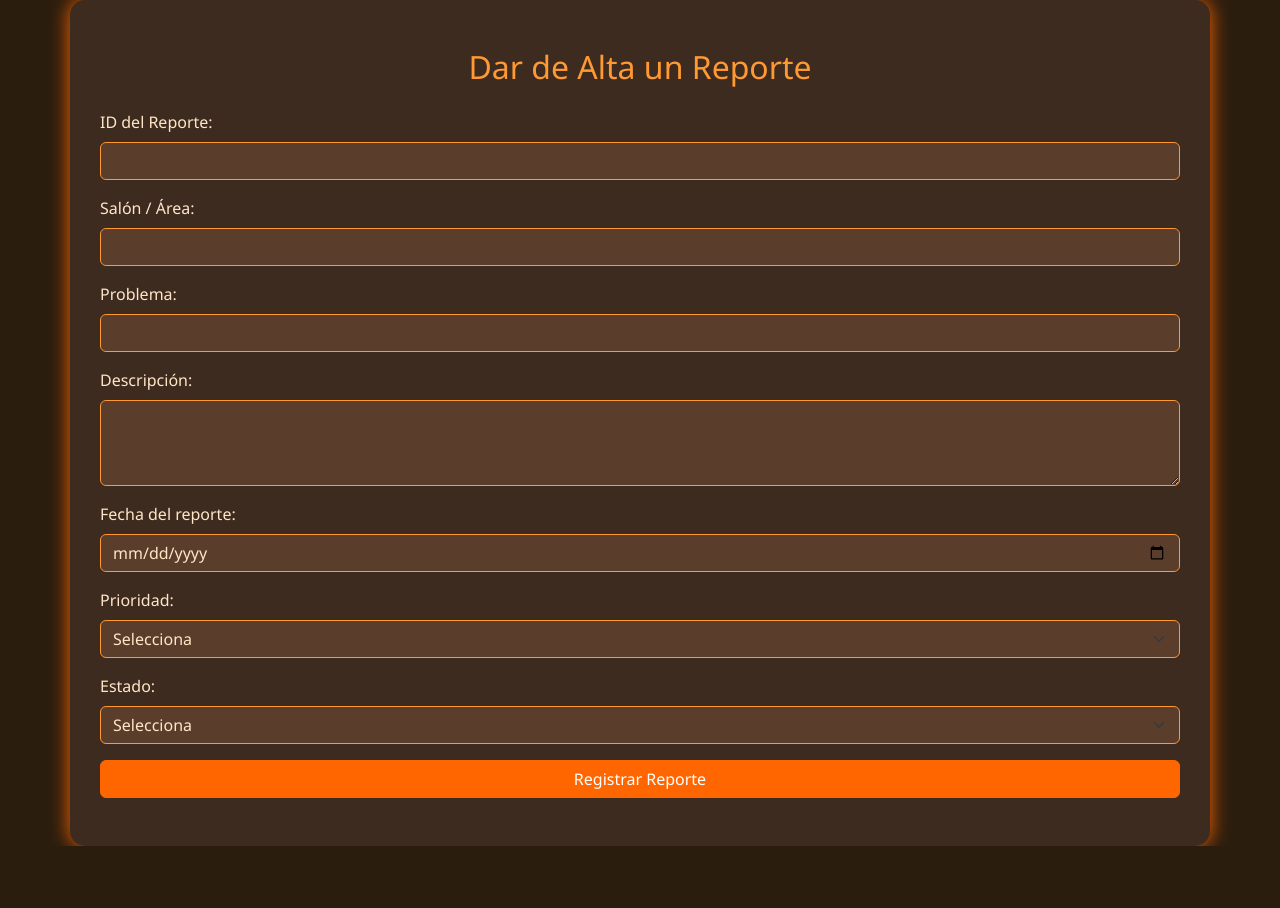
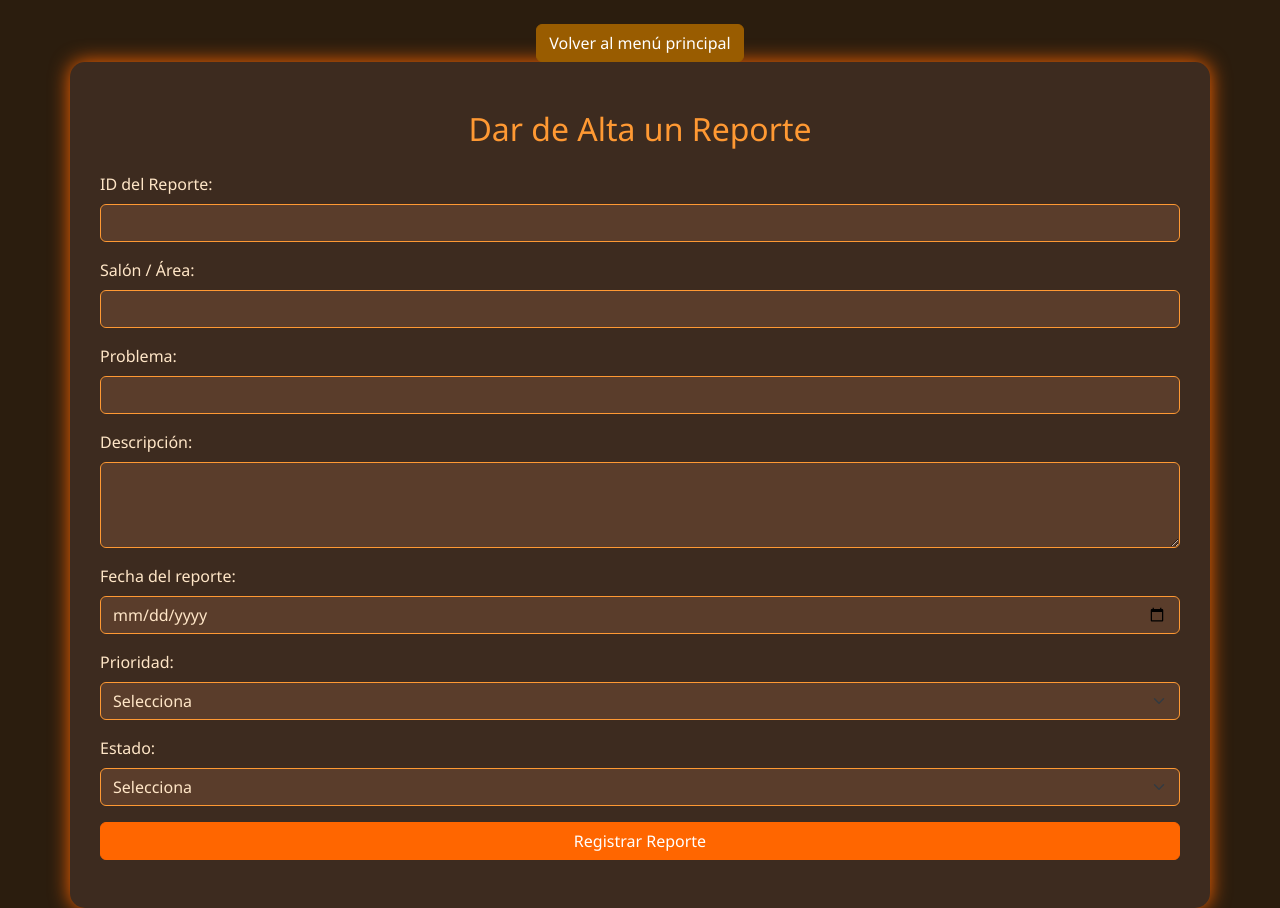
Before and after one commit to pichardogoku/a, a website: page public/alta.html in a window 1280 px wide. Before the commit the page ends 846 px from the top, so only its background shows below. Drawn offline with nearby package versions, Linux system fonts and the light colour scheme.

Commit message:
Actualización server.js y archivos con nuevo diseño naranja

```diff
--- a/public/alta.html
+++ b/public/alta.html
@@ -7,6 +7,20 @@
   <link rel="stylesheet" href="styles.css" />
 </head>
 <body>
+
+
+
+
+<div class="text-center mt-4">
+  <a href="index.html" class="btn btn-secondary">Volver al menú principal</a>
+</div>
+
+
+
+
+
+
+
   <div class="container py-5">
     <h2 class="mb-4 text-center">Dar de Alta un Reporte</h2>
 
--- a/public/styles.css
+++ b/public/styles.css
@@ -61,6 +61,16 @@ h1, h2 {
   color: #ffe6c7;
   border: 1px solid #ff9933;
 }
+.btn-secondary {
+  background-color: #995c00;
+  border-color: #995c00;
+  color: white;
+}
+
+.btn-secondary:hover {
+  background-color: #cc7a00;
+  border-color: #cc7a00;
+}
 
 .form-control:focus, .form-select:focus {
   background-color: #ffcc99;
```
Also changed, not shown: public/actualizar.html (+6 -0 lines), public/baja.html (+7 -0 lines), public/visualizar.html (+5 -0 lines).
